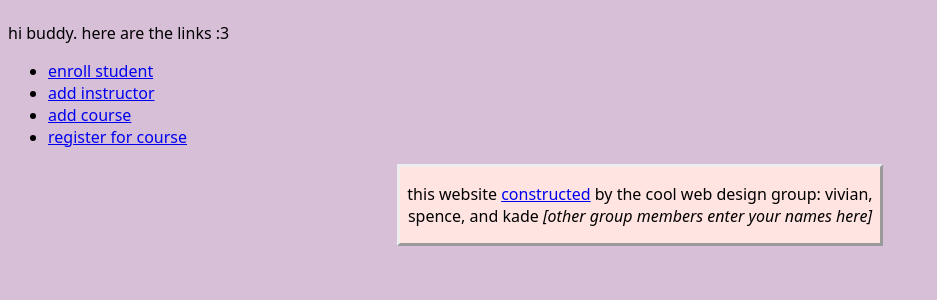
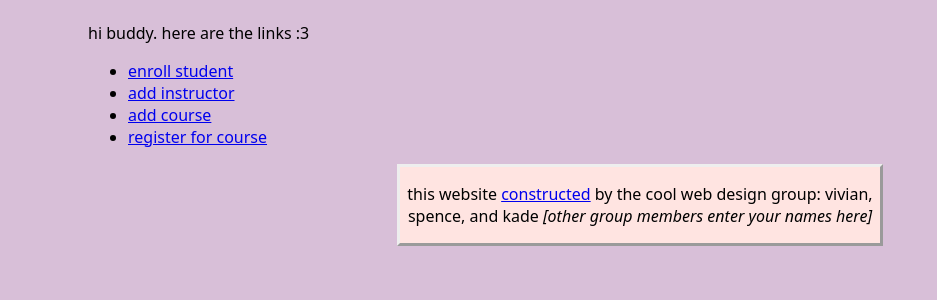
Before and after one commit to Roachbones/web-design-project, a PHP site: page / in a window 1280 px wide. Shown: the part 59-359 px from the top of the page, without its empty margins (0-937 px from the left). Run offline with PHP 8.4, Linux system fonts and the light colour scheme.

Commit message:
improved style 😎

```diff
--- a/style.css
+++ b/style.css
@@ -5,6 +5,11 @@ body {
 h1 {
 	text-align: center;
 	font-family: Comic Sans MS;
+}
+main {
+	max-width: 69em;
+	margin-left: auto;
+	margin-right: auto;
 }
 form {
 	text-align: center;
```
